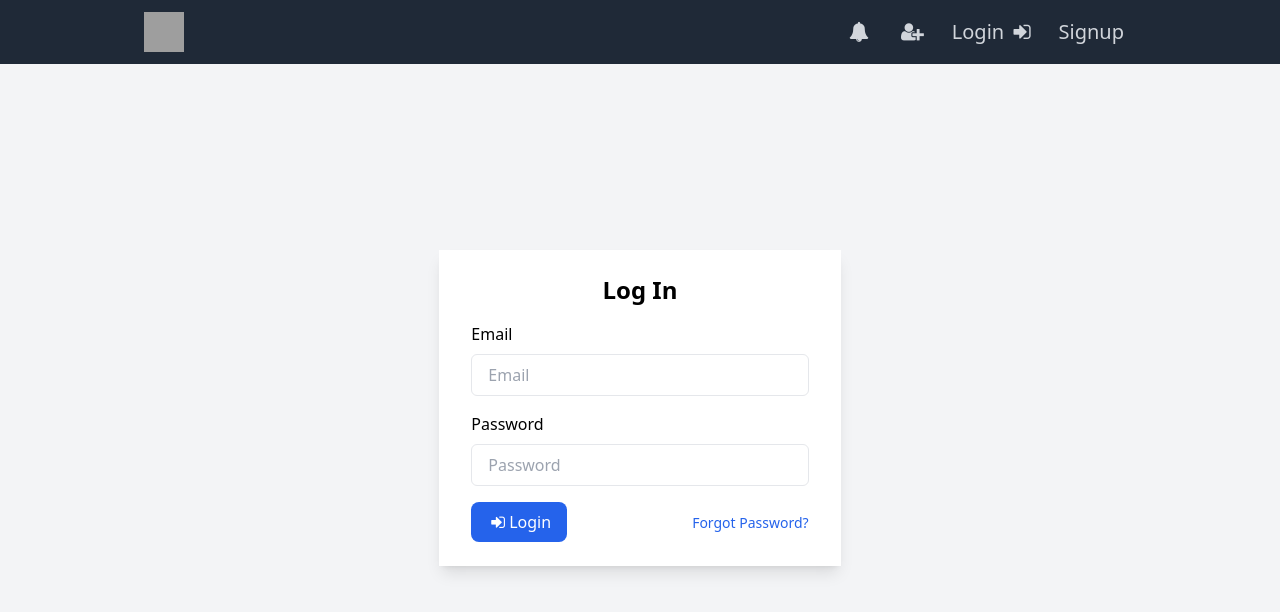
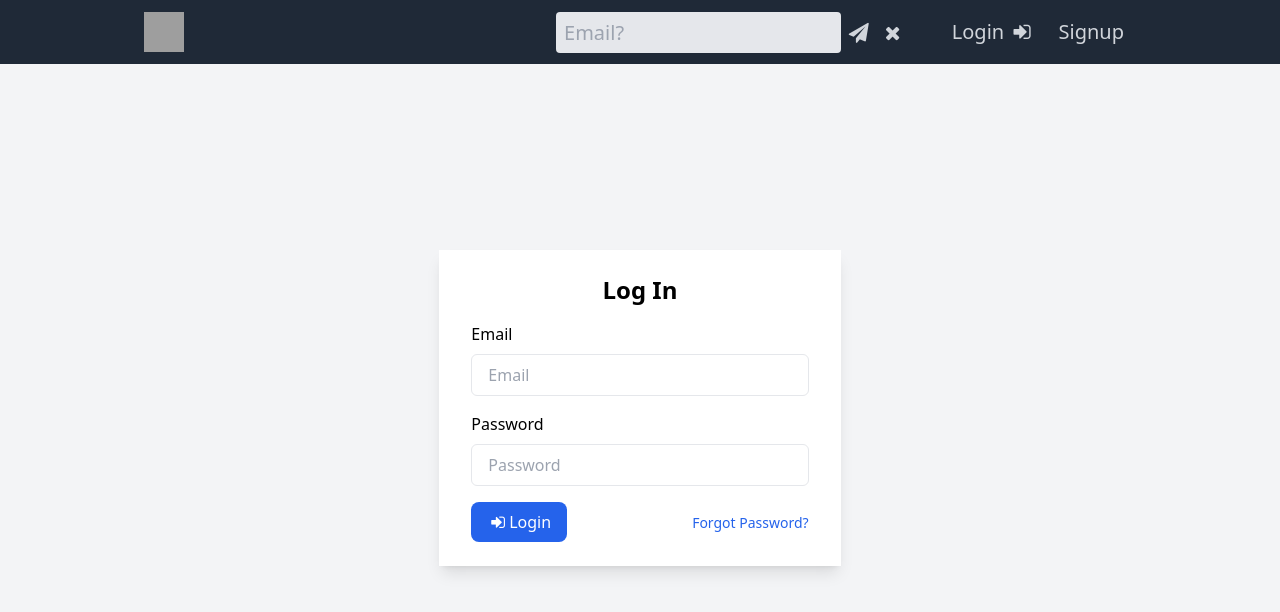
Before and after one commit to James-P-Boyle/memberME, a React (Create React App) app in the folder client/: page /login in a window 1280 px wide. Shown: the top 612 px of the page. Built offline with nearby package versions, Linux system fonts and the light colour scheme; grey boxes are pictures that could not be loaded.

Commit message:
Add email input

```diff
--- /dev/null
+++ b/client/src/components/InviteIcon.js
@@ -0,0 +1,15 @@
+import { useSelector, useDispatch } from "react-redux";
+import { setClicked } from "../redux/reducers/invite";
+
+export default function InviteIcon() {
+  const clicked = useSelector((state) => state.invite.clicked);
+  const dispatch = useDispatch();
+  return (
+    <div>
+      <i
+        onClick={() => dispatch(setClicked(!clicked))}
+        className="fa fa-user-plus ml-1 text-gray-300 hover:bg-gray-700 hover:text-white px-3 py-2 rounded-md font-medium cursor-pointer"
+      ></i>
+    </div>
+  );
+}
--- /dev/null
+++ b/client/src/components/InviteInput.js
@@ -0,0 +1,31 @@
+import { useSelector, useDispatch } from "react-redux";
+import { setClicked } from "../redux/reducers/invite";
+import { useState } from "react";
+
+export default function InviteInput() {
+  const [email, setEmail] = useState("");
+  const dispatch = useDispatch();
+  const clicked = useSelector((state) => state.invite.clicked);
+
+  const handleAddUser = () => {};
+
+  return (
+    <div>
+      <input
+        className="bg-gray-200 rounded w-3/4 p-2 text-gray-700 leading-tight focus:outline-none focus:bg-white focus:border-purple-500"
+        type="text"
+        placeholder="Email?"
+        onChange={(e) => setEmail(e.target.value)}
+      />
+      <i
+        onClick={handleAddUser}
+        className="fa fa-send text-gray-300 hover:bg-gray-700 hover:text-green-400 p-2 rounded-md cursor-pointer"
+      ></i>
+
+      <i
+        onClick={() => dispatch(setClicked(!clicked))}
+        className="fa fa-times text-gray-300 hover:bg-gray-700 hover:text-red-400 p-2 rounded-md cursor-pointer"
+      ></i>
+    </div>
+  );
+}
--- a/client/src/components/Navbar.js
+++ b/client/src/components/Navbar.js
@@ -3,7 +3,8 @@ import { NavLink } from "react-router-dom";
 import { useSelector, useDispatch } from "react-redux";
 import { logout } from "../redux/reducers/auth";
 import MobileMenu from "./MobileMenu";
-import { setClicked } from "../redux/reducers/invite";
+import InviteIcon from "./InviteIcon";
+import InviteInput from "./InviteInput";
 
 export default function Navbar() {
   const [isOpen, setIsOpen] = useState(false);
@@ -29,13 +30,18 @@ export default function Navbar() {
           </NavLink>
           {/* logo */}
 
-          <div className="flex items-center ">
-            <div>
-              <i className="fa fa-bell text-gray-300 hover:bg-gray-700 hover:text-white px-3 py-2 mx-1 rounded-md font-medium cursor-pointer"></i>
-              <i
-                onClick={() => dispatch(setClicked(!clicked))}
-                className="fa fa-user-plus ml-1 text-gray-300 hover:bg-gray-700 hover:text-white px-3 py-2 rounded-md font-medium cursor-pointer"
-              ></i>
+          <div className="flex items-center">
+            <div className="flex mx-auto">
+              {clicked ? (
+                <>
+                  <i className="fa fa-bell text-gray-300 hover:bg-gray-700 hover:text-white px-3 py-2 mx-1 rounded-md font-medium cursor-pointer"></i>
+                  <InviteIcon />
+                </>
+              ) : (
+                <>
+                  <InviteInput></InviteInput>
+                </>
+              )}
             </div>
             <div className="flex-shrink-0 flex">
               {!isAuthenticated ? (
```
